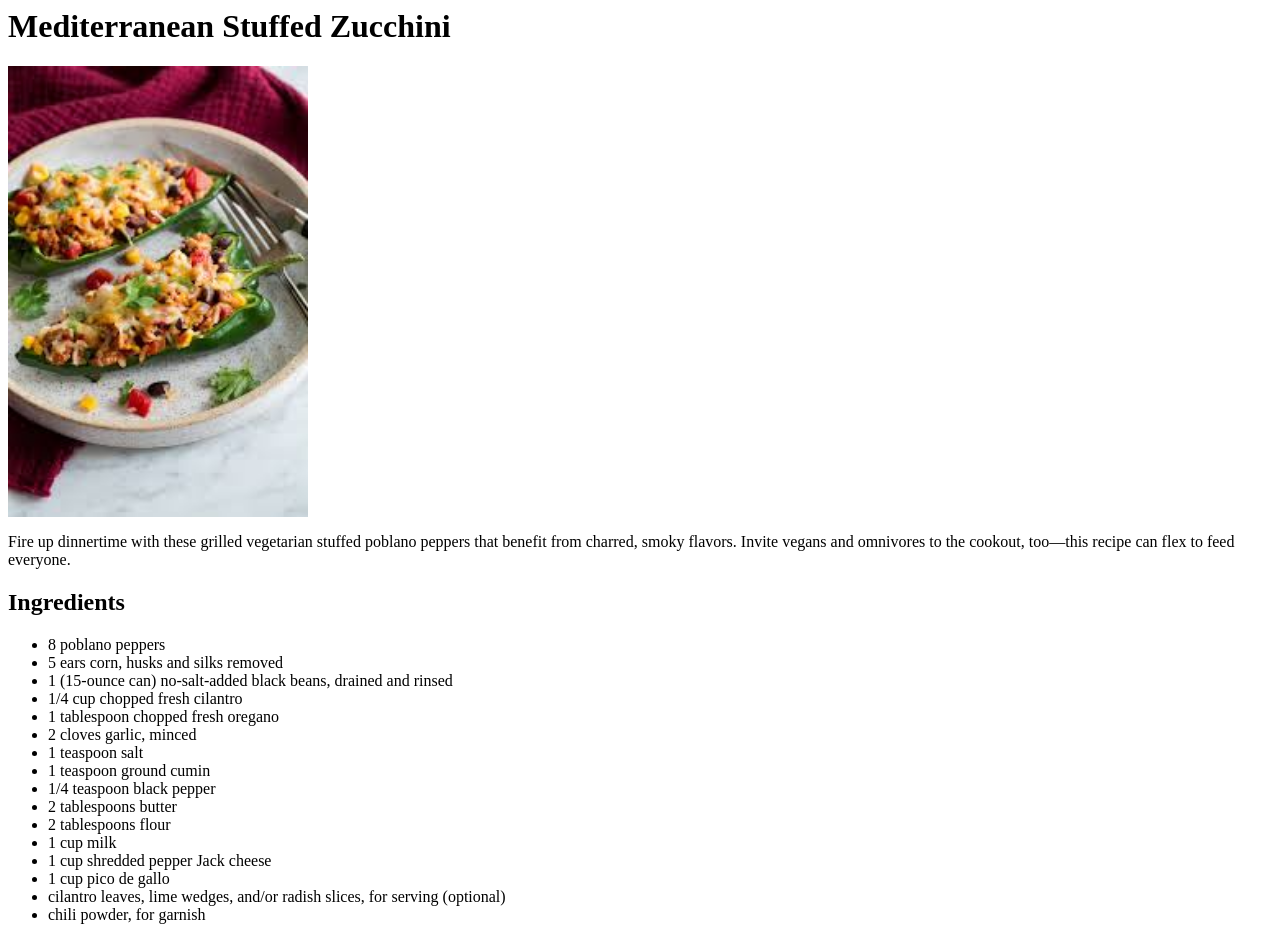
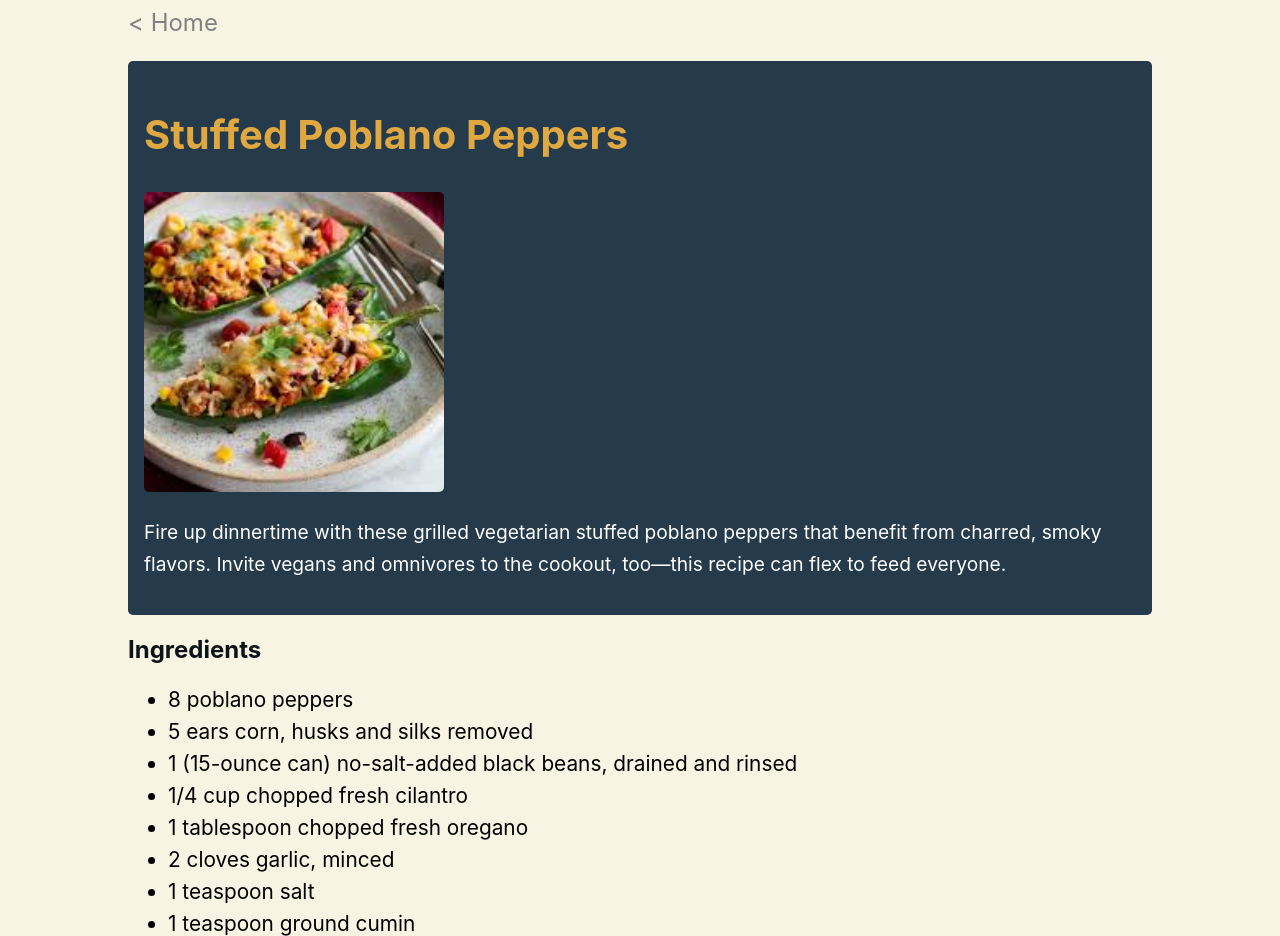
Before and after one commit to gflower1/odin-recipes, a plain HTML site: page recipes/stuffed-poblano.html in a window 1280 px wide. Shown: the top 936 px of the page. Drawn offline with Linux system fonts and the light colour scheme.

Commit message:
add styles.css add home(back) link to recipe pages

```diff
--- a/recipes/stuffed-poblano.html
+++ b/recipes/stuffed-poblano.html
@@ -1,6 +1,28 @@
-<h1>Mediterranean Stuffed Zucchini</h1>
-<img src="../images/stuffed-poblano.jpeg" alt="Delicious tuffed Poblano peppers" width="300">
-<p>Fire up dinnertime with these grilled vegetarian stuffed poblano peppers that benefit from charred, smoky flavors. Invite vegans and omnivores to the cookout, too—this recipe can flex to feed everyone.</p>
+<!DOCTYPE html>
+<html lang="en">
+  <head>
+    <meta charset="UTF-8" />
+    <meta name="viewport" content="width=device-width, initial-scale=1.0" />
+    <title>Stuffed Poblano Peppers</title>
+    <link rel="stylesheet" href="/styles.css" />
+  </head>
+  <body>
+    <nav>
+      <a href="/index.html" id="back-btn">< Home</a>
+    </nav>
+    <section class="hero">
+      <h1>Stuffed Poblano Peppers</h1>
+      <img
+        src="../images/stuffed-poblano.jpeg"
+        alt="Delicious tuffed Poblano peppers"
+        width="300"
+      />
+      <p>
+        Fire up dinnertime with these grilled vegetarian stuffed poblano peppers
+        that benefit from charred, smoky flavors. Invite vegans and omnivores to
+        the cookout, too—this recipe can flex to feed everyone.
+      </p>
+    </section>
     <h2>Ingredients</h2>
     <ul>
       <li>8 poblano peppers</li>
@@ -17,17 +39,53 @@
       <li>1 cup milk</li>
       <li>1 cup shredded pepper Jack cheese</li>
       <li>1 cup pico de gallo</li>
-    <li>cilantro leaves, lime wedges, and/or radish slices, for serving (optional)</li>
+      <li>
+        cilantro leaves, lime wedges, and/or radish slices, for serving
+        (optional)
+      </li>
       <li>chili powder, for garnish</li>
     </ul>
 
     <h2>Steps</h2>
     <ol>
-    <li>Prepare an outdoor grill for indirect grilling, lighting burners on just one side or pushing lit coals to one side. Preheat to medium-high heat (375 to 400 degrees F (180 to 200 degrees C)). Lightly oil grill grates over lit side.</li>
-    <li>Grill poblanos and corn, covered, turning occasionally, until poblano skins and corn are charred, about 10 minutes. Keep grill lit.</li>
-    <li>Transfer poblanos to a large bowl, cover, and let stand for 10 minutes. Meanwhile, let corn stand until cool enough to handle; cut kernels from cobs. Remove and discard poblano skins, keeping stems intact. Make a lengthwise slit down one side of each poblano, starting at the stem and being careful not to cut through to the other side. Remove and discard seeds and membranes.</li>
-    <li>Stir together beans, corn kernels, cilantro, oregano, garlic, salt, cumin, and black pepper in a large bowl. Spoon about 1/2 cup bean mixture into each pepper, enclosing pepper around the filling.</li>
-    <li>For the cheese sauce, melt butter in a small saucepan over medium-low heat; whisk in flour. Cook, stirring until lightly browned, 1 to 2 minutes. Whisk in milk; simmer, stirring, until slightly thickened, 2 to 3 minutes. Gradually whisk in cheese until melted. Remove from heat and keep warm, stirring occasionally.</li>
-    <li>Lightly oil grill grate over the unlit side of the grill. Grill stuffed poblanos, covered, until filling is heated through, 5 to 7 minutes.</li>
-    <li>Serve immediately with cheese sauce; pico de gallo; and (if using) cilantro, lime wedges, and/or radishes. Garnish with chili powder.</li>
+      <li>
+        Prepare an outdoor grill for indirect grilling, lighting burners on just
+        one side or pushing lit coals to one side. Preheat to medium-high heat
+        (375 to 400 degrees F (180 to 200 degrees C)). Lightly oil grill grates
+        over lit side.
+      </li>
+      <li>
+        Grill poblanos and corn, covered, turning occasionally, until poblano
+        skins and corn are charred, about 10 minutes. Keep grill lit.
+      </li>
+      <li>
+        Transfer poblanos to a large bowl, cover, and let stand for 10 minutes.
+        Meanwhile, let corn stand until cool enough to handle; cut kernels from
+        cobs. Remove and discard poblano skins, keeping stems intact. Make a
+        lengthwise slit down one side of each poblano, starting at the stem and
+        being careful not to cut through to the other side. Remove and discard
+        seeds and membranes.
+      </li>
+      <li>
+        Stir together beans, corn kernels, cilantro, oregano, garlic, salt,
+        cumin, and black pepper in a large bowl. Spoon about 1/2 cup bean
+        mixture into each pepper, enclosing pepper around the filling.
+      </li>
+      <li>
+        For the cheese sauce, melt butter in a small saucepan over medium-low
+        heat; whisk in flour. Cook, stirring until lightly browned, 1 to 2
+        minutes. Whisk in milk; simmer, stirring, until slightly thickened, 2 to
+        3 minutes. Gradually whisk in cheese until melted. Remove from heat and
+        keep warm, stirring occasionally.
+      </li>
+      <li>
+        Lightly oil grill grate over the unlit side of the grill. Grill stuffed
+        poblanos, covered, until filling is heated through, 5 to 7 minutes.
+      </li>
+      <li>
+        Serve immediately with cheese sauce; pico de gallo; and (if using)
+        cilantro, lime wedges, and/or radishes. Garnish with chili powder.
+      </li>
     </ol>
+  </body>
+</html>
--- /dev/null
+++ b/styles.css
@@ -0,0 +1,55 @@
+body {
+  font-family: Inter, "Helvetica Neue", Helvetica, Arial, sans-serif;
+  width: 80%;
+  max-width: 1080px;
+  margin-inline: auto;
+  background-color: #f7f4e3;
+}
+
+.hero {
+  background-color: #253a4a;
+  color: #fff;
+  padding: 1rem;
+  margin-top: 1.5rem;
+  border-radius: 5px;
+}
+
+.hero h1 {
+  color: #e0a840;
+}
+
+.hero img {
+  width: 300px;
+  height: 300px;
+  object-fit: cover;
+  border-radius: 5px;
+}
+
+h1 {
+  font-size: 2.5rem;
+}
+
+h2 {
+  color: #0d1419;
+}
+
+p {
+  font-size: 1.2rem;
+  line-height: 2rem;
+}
+
+ul,
+ol {
+  font-size: 1.3rem;
+  line-height: 2rem;
+}
+
+li > a {
+  text-decoration: none;
+}
+
+#back-btn {
+  font-size: 1.5rem;
+  color: gray;
+  text-decoration: none;
+}
```
Also changed, not shown: index.html (+9 -4 lines), recipes/grilled-peaches-&-cream.html (+34 -6 lines), recipes/stuffed-zucchini.html (+53 -6 lines), 1 other file. Lines whose indentation alone changed are shown as unchanged.
